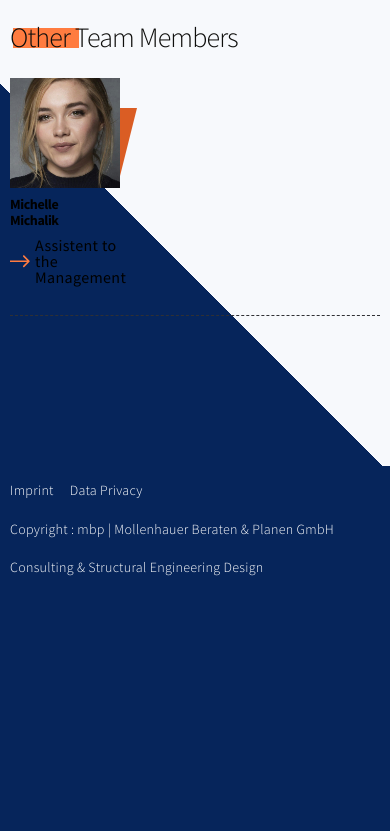
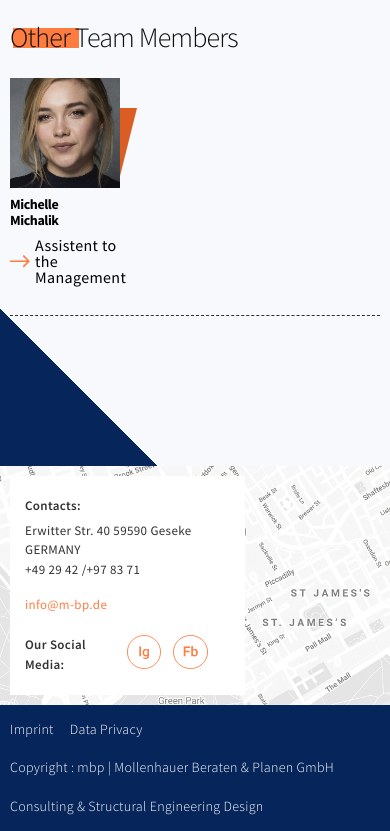
Before and after one commit to vladisalexIT/molenhauer, a plain HTML site: page index.html in a window 390 px wide. Shown: the part 7489-8320 px from the top of the page. Before the commit the page ends 8081 px from the top, so only its background shows below. Drawn offline with Linux system fonts and the light colour scheme.

Commit message:
feat: add location section with contact details, complete main project work
- Added a location section including all contact information
- Implementation of responsive design for the new section
- Finalized core project features and structural layout

```diff
--- a/css/styles.css
+++ b/css/styles.css
@@ -1884,6 +1884,117 @@ body.menu-open {
     display: none !important
 }
 
+.location {
+    max-width: 1728px;
+    min-height: 400px;
+    margin-inline: auto;
+    background-image: url(../images/map.jpg);
+    background-repeat: no-repeat;
+    background-position: center;
+    background-size: cover;
+    overflow-x: hidden;
+}
+
+.location__container {
+    position: relative;
+}
+
+.balloon {
+    align-items: start;
+    display: flex;
+    -moz-column-gap: 70px;
+    column-gap: 70px;
+    padding: 25px 0 0 75px;
+    background-color: #fff;
+}
+
+.location__balloon {
+    position: absolute;
+    top: 20px;
+    left: 10%;
+    z-index: 2;
+}
+
+.location__map-wrapper {
+    position: relative;
+    z-index: -100;
+}
+
+.location__map {
+    min-height: 560px
+}
+
+.balloon__address-wrapper {
+    display: flex;
+    flex-direction: column;
+    padding: 0 0 10px;
+    max-width: 140px;
+}
+
+.balloon__address {
+    font-style: normal;
+    font-size: .9375rem;
+    line-height: 150%;
+    color: #313131;
+}
+
+.balloon__address-text {
+    margin: 0;
+}
+
+.balloon__phones {
+    margin-bottom: 16px;
+}
+
+.balloon__logo {
+    padding: 0;
+    fill: var(--page-color);
+    transition: fill .2s linear;
+}
+
+.balloon__phone-item {
+    text-decoration: none;
+    color: inherit;
+    transition: color .2s linear;
+}
+
+.balloon__address-wrapper>:last-child {
+    margin-bottom: 0;
+}
+
+.balloon__email {
+    color: #ff7c40;
+    transition: color .2s linear;
+}
+
+.balloon__title {
+    font-weight: 700;
+    font-size: inherit;
+    margin-bottom: 27px;
+}
+
+.balloon__social-block {
+    display: flex;
+    align-items: center;
+    padding: 20px 40px 30px 0;
+    border-top: 1px solid rgba(255, 124, 64, .23);
+}
+
+.balloon__social-title {
+    margin-right: 28px;
+    font-weight: 700;
+    font-size: inherit;
+}
+
+.balloon__social-link {
+    width: 40px;
+    height: 40px;
+    overflow: hidden;
+}
+
+.balloon__social-block>* {
+    margin-right: 16px;
+}
 
 
 .footer {
@@ -1989,6 +2100,10 @@ body.menu-open {
         column-gap: 10px
     }
 
+    .location {
+        min-height: 350px;
+    }
+
 }
 
 @media (max-width: 1024px) {
@@ -2451,6 +2566,59 @@ body.menu-open {
         height: 66px;
     }
 
+    .balloon {
+        max-width: 365px;
+        -moz-column-gap: 55px;
+        column-gap: 55px;
+        padding: 20px 0 0 45px;
+    }
+
+    .balloon__address {
+        font-size: .8125rem;
+    }
+
+    .balloon__address-wrapper {
+        max-width: 100%;
+        padding-right: 15px;
+    }
+
+    .balloon__title {
+        font-weight: 600;
+        margin-bottom: 17px;
+    }
+
+    .balloon__social-block {
+        padding: 15px 20px 15px 0;
+    }
+
+    .balloon__social-title {
+        margin-right: 20px;
+        font-weight: 600;
+    }
+
+    .balloon__social-block>* {
+        margin-right: 12px;
+    }
+
+    .balloon__social-block>* {
+        margin-right: 12px;
+    }
+
+    .balloon__title {
+        margin-bottom: 10px;
+    }
+
+    .location__map-wrapper {
+        display: none;
+    }
+
+    .location {
+        min-height: 300px;
+    }
+
+    .location__balloon {
+        margin-block: 10px;
+    }
 
     .footer {
         padding: 15px 0;
@@ -2768,7 +2936,43 @@ body.menu-open {
         height: 20px
     }
 
-
+    .location__balloon {
+        position: static;
+    }
+
+    .balloon {
+        top: auto;
+        bottom: 30px;
+        padding: 20px 25px 20px 15px;
+        max-width: 235px;
+    }
+
+    .location__balloon {
+        top: auto;
+        bottom: 30px;
+    }
+
+    .balloon__logo {
+        display: none
+    }
+
+    .balloon__address-wrapper {
+        padding: 0;
+        margin-bottom: 20px;
+    }
+
+    .balloon__social-block {
+        padding: 0;
+        border-top: none;
+    }
+
+    .balloon__title {
+        margin-bottom: 5px;
+    }
+
+    .location {
+        min-height: 200px;
+    }
 
     .footer__container {
         flex-direction: column;
--- a/index.html
+++ b/index.html
@@ -87,7 +87,8 @@
                                 <a href="#" class="nav__link link-reset lang-key" data-key="mobileItem2">Know How</a>
                             </li>
                             <li class="nav__item">
-                                <a href="#" class="nav__link link-reset lang-key" data-key="mobileItem3">Projects & References</a>
+                                <a href="#" class="nav__link link-reset lang-key" data-key="mobileItem3">Projects &
+                                    References</a>
                             </li>
                             <li class="nav__item">
                                 <a href="#" class="nav__link link-resetlang-key" data-key="mobileItem4">Our Company</a>
@@ -102,13 +103,11 @@
                         </ul>
                     </nav>
                     <button class="mobile-menu__contact-btn contact-btn btn-reset lang-key"
-                                data-key="heroButton2">Contact &nbsp;Us</button>
+                        data-key="heroButton2">Contact &nbsp;Us</button>
                     <div class="mobile-menu__privacy privacy">
-                        <a class="link-reset copy-link copy-link--header lang-key"
-                                data-key="ImprintText">Imprint</a>
+                        <a class="link-reset copy-link copy-link--header lang-key" data-key="ImprintText">Imprint</a>
                         <span class="privacy__midle-line"></span>
-                        <a class="link-reset copy-link copy-link--header lang-key"
-                                data-key="DataText" href="#">Data
+                        <a class="link-reset copy-link copy-link--header lang-key" data-key="DataText" href="#">Data
                             Privacy</a>
                     </div>
                 </div>
@@ -916,6 +915,38 @@
                     </div>
                 </div>
             </section>
+            <section class="location">
+                <div class="location__container container">
+                    <div class="location__balloon balloon">
+                        <a class="balloon__logo link-reset" href="#">
+                            <img src="images/footer-logo.svg" alt="Logo of company" width="72" height="55">
+                        </a>
+                        <address class="balloon__address">
+                            <div class="balloon__address-wrapper">
+                                <div class="balloon__title" data-i18n="location-contacts">Contacts:</div>
+                                <p class="balloon__address-text">Erwitter Str. 40 59590 Geseke GERMANY</p>
+                                <div class="balloon__phones">
+                                    <a class="balloon__phone-item link-reset" href="tel:+492942">+49 29 42</a>
+                                    /<a class="balloon__phone-item link-reset" href="tel:+978371">+97 83 71</a>
+                                </div>
+                                <a class="balloon__email link-reset" href="mailto:info@m-bp.de">info@m-bp.de</a>
+                            </div>
+                            <div class="balloon__social-block">
+                                <div class="balloon__social-title" data-i18n="location-social">Our Social Media:</div>
+                                <a class="balloon__social-link link-reset" href="#" aria-label="social-link lg">
+                                    <img src="./icons/Instagram.svg" alt="">
+                                </a>
+                                <a class="balloon__social-link link-reset" href="#" aria-label="social-link facebook">
+                                    <img src="./icons/facebook.svg" alt="">
+                                </a>
+                            </div>
+                        </address>
+                    </div>
+                    <div class="location__map-wrapper">
+                        <img src="./images/map.jpg" alt="map">
+                    </div>
+                </div>
+            </section>
         </main>
         <footer class="footer">
             <div class="footer__container container">
```
Also changed, not shown: icons/Instagram.svg (added), icons/facebook.svg (added), images/footer-logo.svg (added), images/map.jpg (added). Lines whose indentation alone changed are shown as unchanged.
